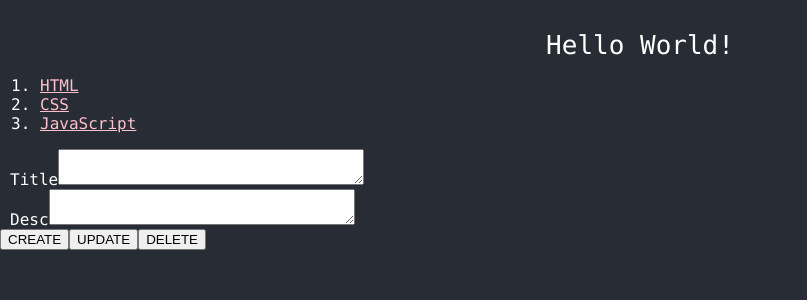
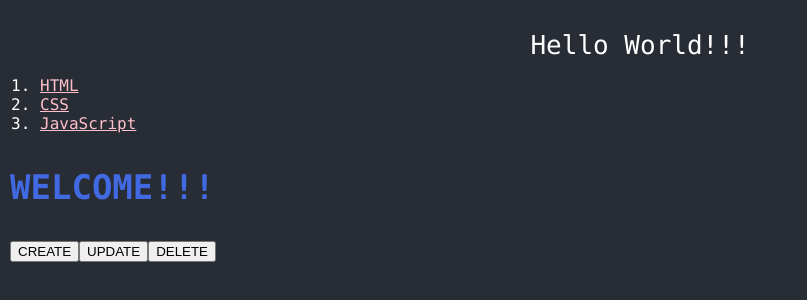
Before and after one commit to daegkim/react-tutorial, a React (Create React App) app: page / in a window 1280 px wide. Shown: the top 300 px of the page, without its empty margins (0-807 px from the left). Built offline with nearby package versions, Linux system fonts and the light colour scheme.

Commit message:
1. 함수 정리 2. CRUD 구현 준비 완료

```diff
--- a/public/index.html
+++ b/public/index.html
@@ -5,11 +5,9 @@
     <link rel="icon" href="%PUBLIC_URL%/favicon.ico" />
     <meta name="viewport" content="width=device-width, initial-scale=1" />
     <meta name="theme-color" content="#000000" />
-    <meta
-      name="description"
-      content="Web site created using create-react-app"
-    />
+    <meta name="description" content="Web site created using create-react-app"/>
     <link rel="manifest" href="%PUBLIC_URL%/manifest.json" />
+
     <title>React App</title>
   </head>
   <body>
--- a/src/App.css
+++ b/src/App.css
@@ -9,11 +9,15 @@
   padding-left: 10px;
 }
 
+.App-buttons {
+  padding-left: 10px;
+}
+
 .App-link {
   color: #61dafb;
 }
 
-.title{
+.Title{
   font-weight: bold;
   color: royalblue;
   font-size: calc(10px + 3vmin);
--- a/src/App.js
+++ b/src/App.js
@@ -1,59 +1,92 @@
 import React from 'react';
 import './App.css';
 import Header from './components/Header'
-import List from './components/List'
-import Article from './components/Article'
-import CRUD from './components/CRUD'
+import List from './components/List.jsx'
+import Article from './components/Article.jsx'
+import Buttons from './components/Buttons.jsx'
 
 class App extends React.Component {
   constructor() {
     super();
     this.state = {
-      header_title: 'Hello World!',
-      toggle: 'false',
-      list:
-        [
-          { id: 1, name: 'HTML', desc: 'This is HTML...' },
-          { id: 2, name: 'CSS', desc: 'This is CSS...' },
-          { id: 3, name: 'JavaScript', desc: 'This is JavaScript...' }
-        ],
-      selectedItem: 0,
-      mode: 'CREATE'
+      header_title: 'Hello World!!!',
+      toggle: false,
+      article_list:
+      [
+        { id: 1, title: 'HTML', desc: 'This is HTML...' },
+        { id: 2, title: 'CSS', desc: 'This is CSS...' },
+        { id: 3, title: 'JavaScript', desc: 'This is JavaScript...' }
+      ],
+      selected_id: 0,
+      mode: 'READ'
+    }
+  }
+
+  onClickHeader = () => {
+    alert(this.state.toggle)
+    this.setState({
+      toggle: !this.state.toggle
+    })
+  }
+
+  onClickItem = (_id) => {
+    this.changeMode('READ')
+    this.setState({
+      selected_id: Number(_id),
+    })
+  }
+
+  findItemById = (_id) => {
+    var item = null
+
+    for(var i in this.state.article_list){
+      if(this.state.article_list[i].id === _id){
+        item = this.state.article_list[i]
+        return item
+      }
+    }
+
+    if(item === null){
+      item = {
+        id: 0,
+        title: 'WELCOME!!!',
+        desc: null
+      }
+    }
+
+    return item
+  }
+
+  changeMode = (_mode) => {
+    this.setState({
+      mode: _mode
+    })
+  }
+
+  onClickButtons = (_mode) => {
+    this.changeMode(_mode)
+  }
+
+  onClickSave = (_mode, _item) => {
+    var id = 0
+    if(_mode === 'CREATE'){
+
     }
   }
 
   render() {
+    var selected_item = this.findItemById(this.state.selected_id)
+
     return (
       <div>
-        <Header header_title={this.state.header_title} onClickHeader={
-          function () {
-            if (this.state.toggle === 'false') {
-              alert('false')
-              this.setState({ toggle: 'true' })
-            }
-            else {
-              alert('true')
-              this.setState({ toggle: 'false' })
-            }
-          }.bind(this)
-        }></Header>
+        <Header header_title={this.state.header_title} onClickHeader={this.onClickHeader}></Header>
 
-        <List list={this.state.list} onClickItem={
-          function (i, e) {
-            this.setState({ selectedItem: Number(i), mode: 'READ' })
-          }.bind(this)
-        }></List>
+        <List list={this.state.article_list} onClickItem={this.onClickItem}></List>
 
-        <Article
-          title={this.state.list[this.state.selectedItem].name}
-          desc={this.state.list[this.state.selectedItem].desc}
-          mode={this.state.mode}
-        ></Article>
-
-        <CRUD onClickButtons={function(_mode, e){
-          this.setState({mode: _mode})
-          if(_mode === 'DELETE') alert('Do you want to delete?')
-        }.bind(this)}></CRUD>
+        <Article mode={this.state.mode}
+        selected_item={selected_item}
+        onClickButtons={this.onClickButtons}
+        onClickSave={this.onClickSave}></Article>
       </div>
     )
   }
--- a/src/components/Article.js
+++ /dev/null
@@ -1,44 +0,0 @@
-import React from 'react';
-
-class Article extends React.Component {
-    render() {
-        if (this.props.mode === 'CREATE') {
-            return (
-                <article className="App-article">
-                    <label>Title</label>
-                    <textarea style={{ width: 300 }}></textarea>
-                    <br />
-                    <label>Desc</label>
-                    <textarea style={{ width: 300 }}></textarea>
-                </article>
-            )
-        }
-        else if (this.props.mode === 'READ') {
-            return (
-                <article className="App-article">
-                    <p className='title'>{this.props.title}</p>
-                    <p>{this.props.desc}</p>
-                </article>
-            )
-        }
-        else if (this.props.mode === 'UPDATE') {
-            return (
-                <article className="App-article">
-                    <label>Title</label>
-                    <textarea style={{ width: 300 }}>{this.props.title}</textarea>
-                    <br />
-                    <label>Desc</label>
-                    <textarea style={{ width: 300 }}>{this.props.desc}</textarea>
-                </article>
-            )
-        }
-        else {
-            return (
-                <article className="App-article">
-                </article>
-            )
-        }
-    };
-}
-
-export default Article
--- /dev/null
+++ b/src/components/Article.jsx
@@ -0,0 +1,89 @@
+import React from 'react';
+import Buttons from  './Buttons.jsx'
+
+class Article extends React.Component {
+  constructor(props) {
+    super(props)
+    this.state = {
+      title: this.props.selected_item.title,
+      desc: this.props.selected_item.desc
+    }
+  }
+
+  getTitle = () => {
+    return <p className='Title'>{this.props.selected_item.title}</p>
+  }
+
+  getDesc = () => {
+    return <p>{this.props.selected_item.desc}</p>
+  }
+
+  getForm = () => {
+    if(this.props.mode === 'CREATE'){
+      return (
+        <div>
+          <label>Title</label>
+          <br />
+          <textarea
+          name='title'
+          style={{ width: 300 }}
+          onChange={function(e){
+            this.setState({
+              title: e.target.value
+            })
+          }.bind(this)}></textarea>
+          <br />
+          <label>Desc</label>
+          <br />
+          <textarea
+          name='desc'
+          style={{ width: 300 }}
+          onChange={function(e){
+            this.setState({
+              title: e.target.value
+            })
+          }.bind(this)}></textarea>
+        </div>
+      )
+    }
+    else if(this.props.mode === 'UPDATE' && this.props.selected_item.id !== 0){
+      return (
+        <div>
+          <label>Title</label>
+          <br />
+          <textarea name='title' style={{ width: 300 }} value={this.props.selected_item.title}></textarea>
+          <br />
+          <label>Desc</label>
+          <br />
+          <textarea name='desc' style={{ width: 300 }} value={this.props.selected_item.desc}></textarea>
+        </div>
+      )
+    }
+  }
+
+  render() {
+    if(this.props.mode === 'READ' || this.props.mode === 'DELETE'){
+      return (
+        <div className='App-article'>
+          {this.getTitle()}
+          {this.getDesc()}
+          <Buttons mode={this.props.mode}
+          onClickButtons={this.props.onClickButtons}
+          onClickSave={this.props.onClickSave}></Buttons>
+        </div>
+      )
+    }
+    else{
+      return (
+        <div className='App-article'>
+          {this.getForm()}
+          <Buttons mode={this.props.mode}
+          onClickButtons={this.props.onClickButtons}
+          onClickSave={this.props.onClickSave}></Buttons>
+        </div>
+      )
+    }
+  }
+}
+
+export default Article
--- /dev/null
+++ b/src/components/Buttons.jsx
@@ -0,0 +1,49 @@
+import React from 'react';
+
+class Buttons extends React.Component {
+  constructor(props){
+    super(props)
+  }
+
+  getButtons = () => {
+    if(this.props.mode === 'READ' || this.props.mode === 'DELETE'){
+      return (
+        <div>
+          <button onClick={function () {
+            this.props.onClickButtons('CREATE')
+          }.bind(this)}>CREATE</button>
+
+          <button onClick={function () {
+            this.props.onClickButtons('UPDATE')
+          }.bind(this)}>UPDATE</button>
+
+          <button onClick={function () {
+            this.props.onClickButtons('DELETE')
+          }.bind(this)}>DELETE</button>
+        </div>
+      )
+    }
+    else {
+      return (
+        <div>
+          <button onClick={function () {
+            this.props.onClickSave()
+          }.bind(this)}>SAVE</button>
+
+          <button onClick={function () {
+            this.props.onClickButtons('READ')
+          }.bind(this)}>CANCEL</button>
+        </div>
+      )
+    }
+  }
+  render() {
+    return (
+      <div>
+        {this.getButtons()}
+      </div>
+    )
+  }
+}
+
+export default Buttons
--- a/src/components/CRUD.js
+++ /dev/null
@@ -1,22 +0,0 @@
-import React from 'react';
-
-class CRUD extends React.Component {
-
-    render() {
-        return (
-            <div>
-                <button onClick={function(){
-                    this.props.onClickButtons('CREATE')
-                }.bind(this)}>CREATE</button>
-                <button onClick={function(){
-                    this.props.onClickButtons('UPDATE')
-                }.bind(this)}>UPDATE</button>
-                <button onClick={function(){
-                    this.props.onClickButtons('DELETE')
-                }.bind(this)}>DELETE</button>
-            </div>
-        )
-    }
-}
-
-export default CRUD
--- a/src/components/List.js
+++ /dev/null
@@ -1,32 +0,0 @@
-import React from 'react';
-
-class List extends React.Component {
-    render() {
-        var list = this.props.list;
-        var display_list = []
-        for(var i in list){
-            display_list.push(
-                <li key={list[i].id}>
-                    <a href={'/'} onClick={
-                        //To use variable 'i', it must be added to input & bind parameter.
-                        function(i, e){
-                            e.preventDefault()
-                            this.props.onClickItem(i)
-                        }.bind(this, i)
-                    }>
-                        {list[i].name}
-                    </a>
-                </li>
-            )
-        }
-        return (
-            <nav>
-                <ol>
-                    {display_list}
-                </ol>
-            </nav>
-        )
-    };
-}
-
-export default List
--- /dev/null
+++ b/src/components/List.jsx
@@ -0,0 +1,40 @@
+import React from 'react';
+
+class List extends React.Component {
+  constructor(props){
+    super(props)
+  }
+
+  setDisplayList = () => {
+    var list = this.props.list;
+    var display_list = []
+    for (var i in list) {
+      display_list.push(
+        <li key={list[i].id}>
+          <a href={'/'} onClick={
+            //To use variable 'i', it must be added to input & bind parameter.
+            function (i, e) {
+              e.preventDefault()
+              this.props.onClickItem(list[i].id)
+            }.bind(this, i)
+          }>
+          {list[i].title}
+          </a>
+        </li>
+      )
+    }
+    return display_list
+  }
+
+  render() {
+    return (
+      <nav>
+        <ol>
+          {this.setDisplayList()}
+        </ol>
+      </nav>
+    )
+  };
+}
+
+export default List
```
Also changed, not shown: 1 other file (tests, documents, lock files or other folders).
